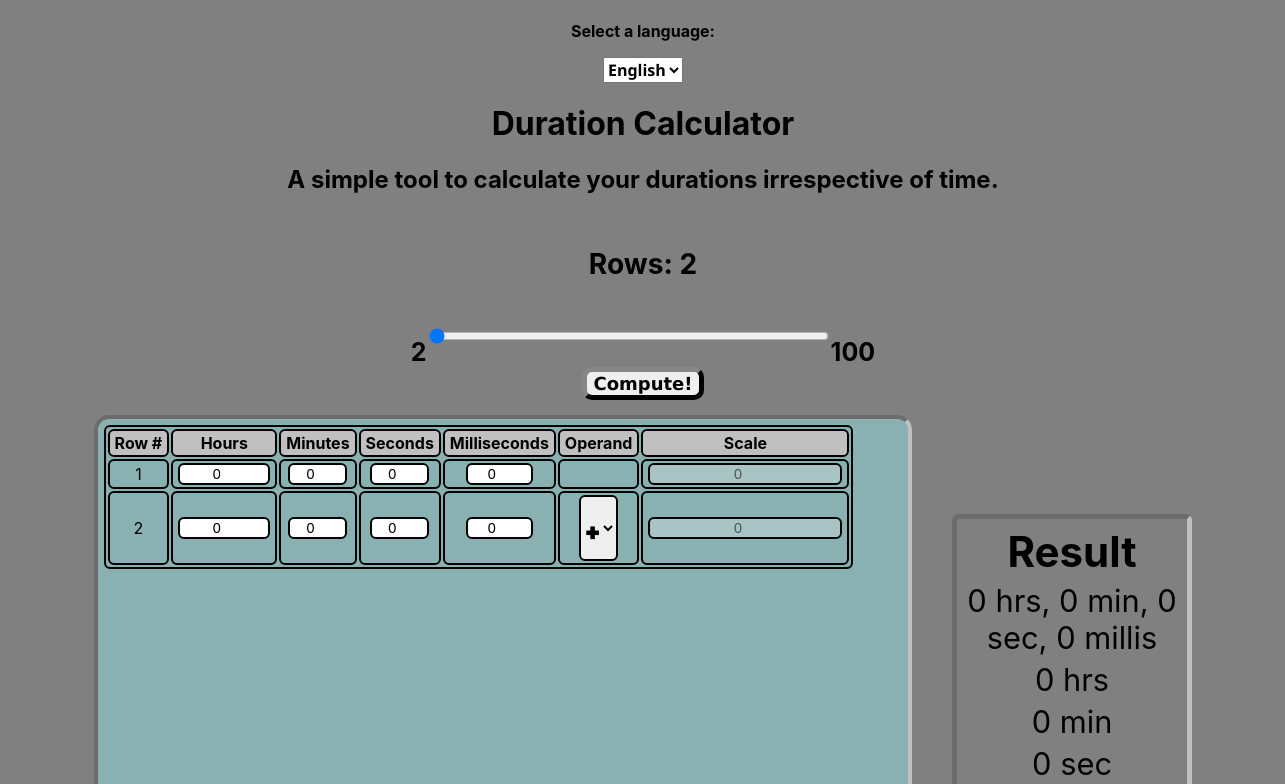
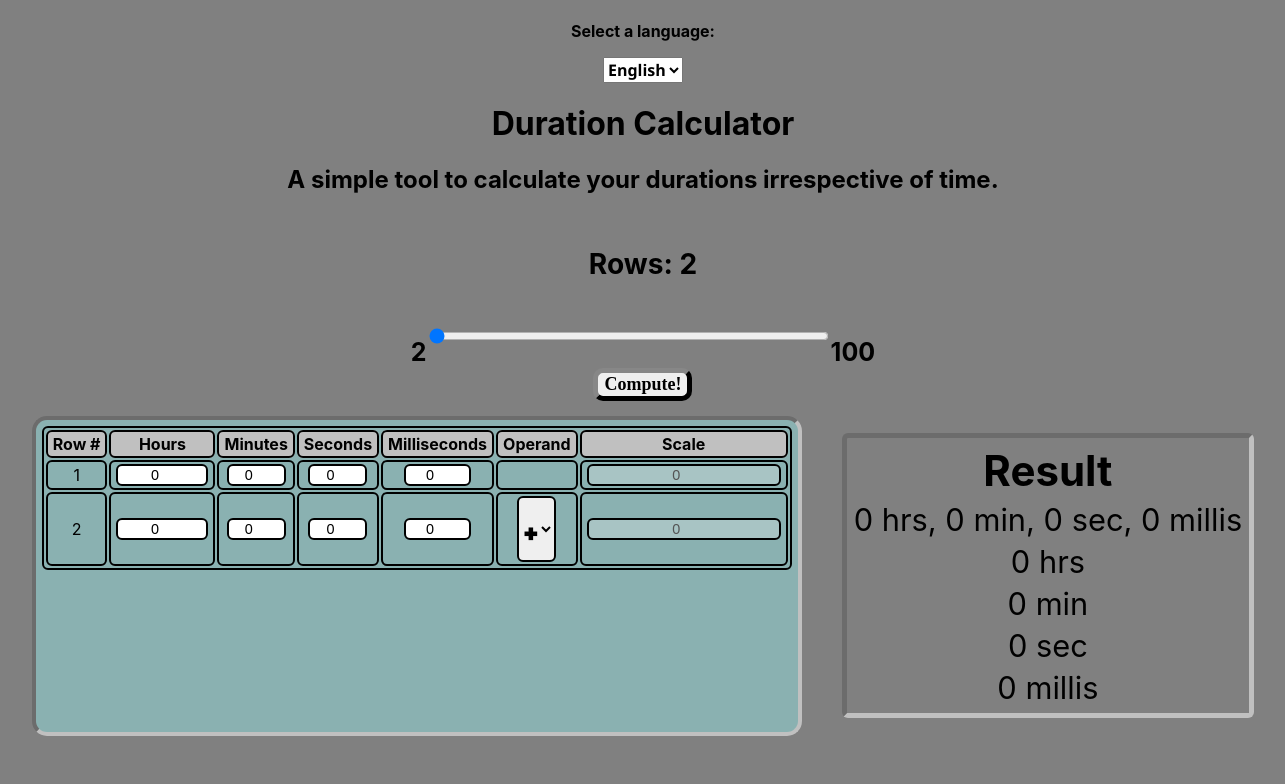
Before and after one commit to adnanian/duration-calculator, a React (Create React App) app: page / in a window 1536 px wide. Shown: the top 784 px of the page, without its empty margins (125-1410 px from the left). Built offline with nearby package versions, Linux system fonts and the light colour scheme.

Commit message:
Reviewing app, add translation for error, fix styling

```diff
--- a/public/i18n/en.json
+++ b/public/i18n/en.json
@@ -19,5 +19,11 @@
     "rows": "Rows: {{rowCount}}",
     "rowNumLabel": "Row #",
     "addRows": "Add Rows",
-    "rowTooltip": "Note: the maximum number of rows for this table is {{maxRowCount}}."
+    "rowTooltip": "Note: the maximum number of rows for this table is {{maxRowCount}}.",
+    "errors": {
+        "divideByZero": "You cannot divide by zero!"
+    },
+    "tooltips": {
+        "compute": "Click this button to compute the total duration."
+    }
 }
--- a/src/components/TableControls.tsx
+++ b/src/components/TableControls.tsx
@@ -31,7 +31,12 @@ const TableControls: React.FC<TableAdjuster> = ({ minRowSize, maxRowSize, curren
           <span className="slider-end">{maxRowSize}</span>
         </span>
       </div>
-      <button onClick={onCompute}>{t("compute")}</button>
+      <button
+        onClick={onCompute}
+        title={t("tooltips.compute")}
+      >
+        {t("compute")}
+      </button>
     </div>
   );
 }
--- a/src/durationTools.ts
+++ b/src/durationTools.ts
@@ -1,3 +1,5 @@
+import i18n from "./i18n";
+
 export type Operand = '+' | '-' | '×' | '÷' | "N/A";
 
 export class Calculable {
@@ -156,7 +158,7 @@ export class Duration extends Calculable {
         const scaleVal: number = scale.value;
         // Ensure that the scale is not zero
         if (scaleVal === 0) {
-            throw new Error("Cannot divide by zero.");
+            throw new Error(i18n.t("errors.divideByZero"));
         }
         // Divide the hours place by the scale...
         const hoursQuotient: number = this.hours / scaleVal;
--- a/src/styles/InputTable.css
+++ b/src/styles/InputTable.css
@@ -16,6 +16,11 @@
     border-radius: 6px;
     text-align: inherit;
 }
+
+/* thead {
+    width: 100%;
+    position: sticky;
+} */
 
 thead tr {
     background-color: silver;
@@ -49,7 +54,8 @@ thead th, tbody td {
 }
 
 @media only screen and (min-width: 1358px) {
-    #table-container {
-        height: 100px !important;
+    .table-container {
+        width: fit-content;
+        height: 300px !important;
     }
 }
--- a/src/styles/ResultsPanel.css
+++ b/src/styles/ResultsPanel.css
@@ -32,6 +32,7 @@
 
 @media only screen and (min-width: 1358px) {
     #results-panel {
+        width: fit-content;
         height: fit-content;
     }
 }
--- a/src/styles/TableControls.css
+++ b/src/styles/TableControls.css
@@ -15,8 +15,8 @@
 
 #table-controls button {
     font-size: 18px;
-    font-weight: bold;
-    font-family: Verdana, Geneva, Tahoma, sans-serif;
+    font-weight: bolder;
+    font-family: 'Times New Roman', Times, serif;
     border: 5px outset #333;
     border-radius: 10px;
 }
```
Also changed, not shown: public/i18n/ar.json (+7 -1 lines).
